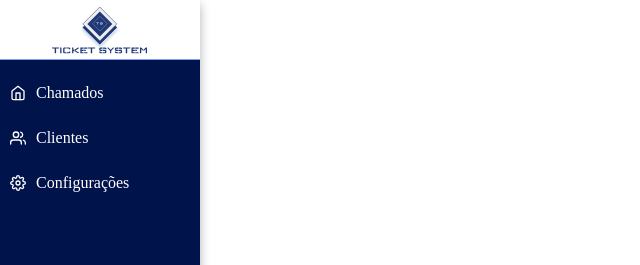
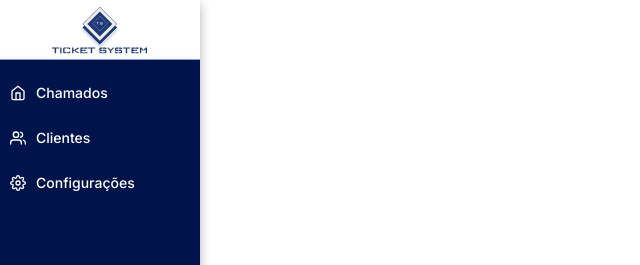
Before and after one commit to svalter/SistemaDeChamado, a React (Create React App) app: page /dashboard in a window 1280 px wide. Shown: the top 265 px of the page, without its empty margins (0-640 px from the left). Built offline with nearby package versions, Linux system fonts and the light colour scheme; no server answers; sample sign-in values are in the browser's storage.

Commit message:
ajustes sidebar / font

```diff
--- a/src/components/Sidebar/Sidebar.module.css
+++ b/src/components/Sidebar/Sidebar.module.css
@@ -28,6 +28,12 @@
     justify-content: start;
     align-items: center;
     padding: 0 10px;
+    transition: 0.1s ease-in-out;
+}
+
+.links:hover{
+    cursor: pointer;
+    background-color: #00639C;
 }
 
 .linksIcons{
@@ -38,6 +44,7 @@
 .linksTitle{
     text-decoration: none;
     color:#FFFFFF;
+    font-size: 14px;
 }
 
 .logoImg{
--- a/src/global.css
+++ b/src/global.css
@@ -1,5 +1,9 @@
+@import url('https://fonts.googleapis.com/css2?family=Inter:wght@200;300;500&display=swap');
+
 *{
     margin: 0;
     padding: 0;
     box-sizing: border-box;
+    font-family: 'Inter', sans-serif;
+    font-weight: 400;
 }
```
